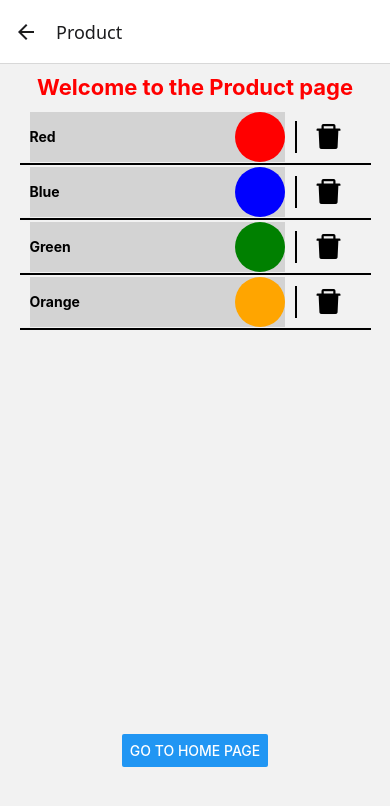
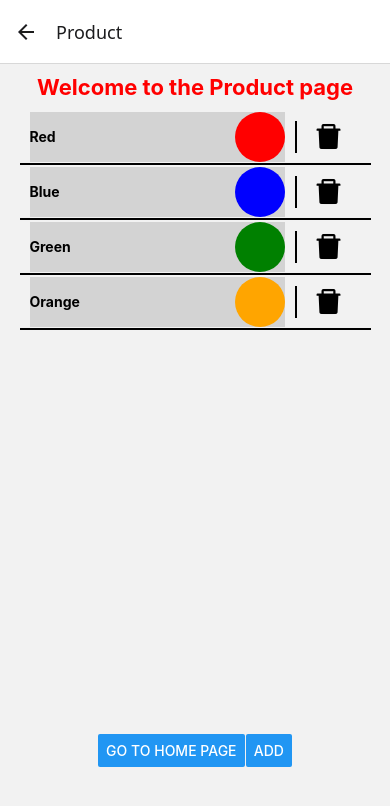
Before and after one commit to ChikaAnumudu/NavApp_RN, a React Native app: screen /Product in a window 390 px wide. Shown: the top 806 px of the page. Built offline with nearby package versions, Linux system fonts and the light colour scheme.

Commit message:
Add a Modal Screen

```diff
--- a/components/ProductsScreen.jsx
+++ b/components/ProductsScreen.jsx
@@ -1,4 +1,4 @@
-import { StyleSheet, Button, View, Text, FlatList } from "react-native";
+import { StyleSheet, Button, View, Text, FlatList,Modal } from "react-native";
 import React, {useState} from 'react'
 import { BUTTONS } from '../models/ProductData'
 import ColorButton from "./ColorButton";
@@ -6,6 +6,7 @@ import ColorButton from "./ColorButton";
 
 const ProductsScreen = ({navigation}) => {
     const [buttons, setColoredButtons] = useState(BUTTONS);
+    const [isModalVisible, setModalVisible] = useState(false);
     const handleOnPress = () => {
         navigation.navigate("Home")
     };
@@ -25,6 +26,10 @@ const ProductsScreen = ({navigation}) => {
               }
             />
         );
+    }
+    const addNewColor = () => {
+      console.log('Add new color button pressed !!');
+      setModalVisible(true);
     }
   return (
     <View style={{ flex: 1, alignItems: "center" }}>
@@ -70,7 +75,23 @@ const ProductsScreen = ({navigation}) => {
         </View> */}
       </View>
 
-      <Button title="Go to Home page" onPress={handleOnPress} />
+      <Modal
+        visible={isModalVisible}
+        onRequestClose={() => setModalVisible(!isModalVisible)}
+        transparent={true}
+      >
+        <View style={{ height:'50%', width:'70%', justifyContent:'center', marginTop:'50%', alignSelf: 'center', alignItems: 'center', borderWidth: 2, borderRadius: 10, paddingHorizontal: 10, backgroundColor: '#f1e5d1'}}>
+          <Text style={{fontSize: 15, color: 'red', fontWeight: 'bold', }}>This is our modal window</Text>
+          <Button title="close" onPress={() => setModalVisible(!setModalVisible)}/>
+        </View>
+
+      </Modal>
+
+      <View style={{ flexDirection: "row", justifyContent: "space-around", width: "50%"}}>
+        <Button title="Go to Home page" onPress={handleOnPress} />
+        <Button title="Add" onPress={addNewColor} />
+      </View>
+
     </View>
   );
 }
```
